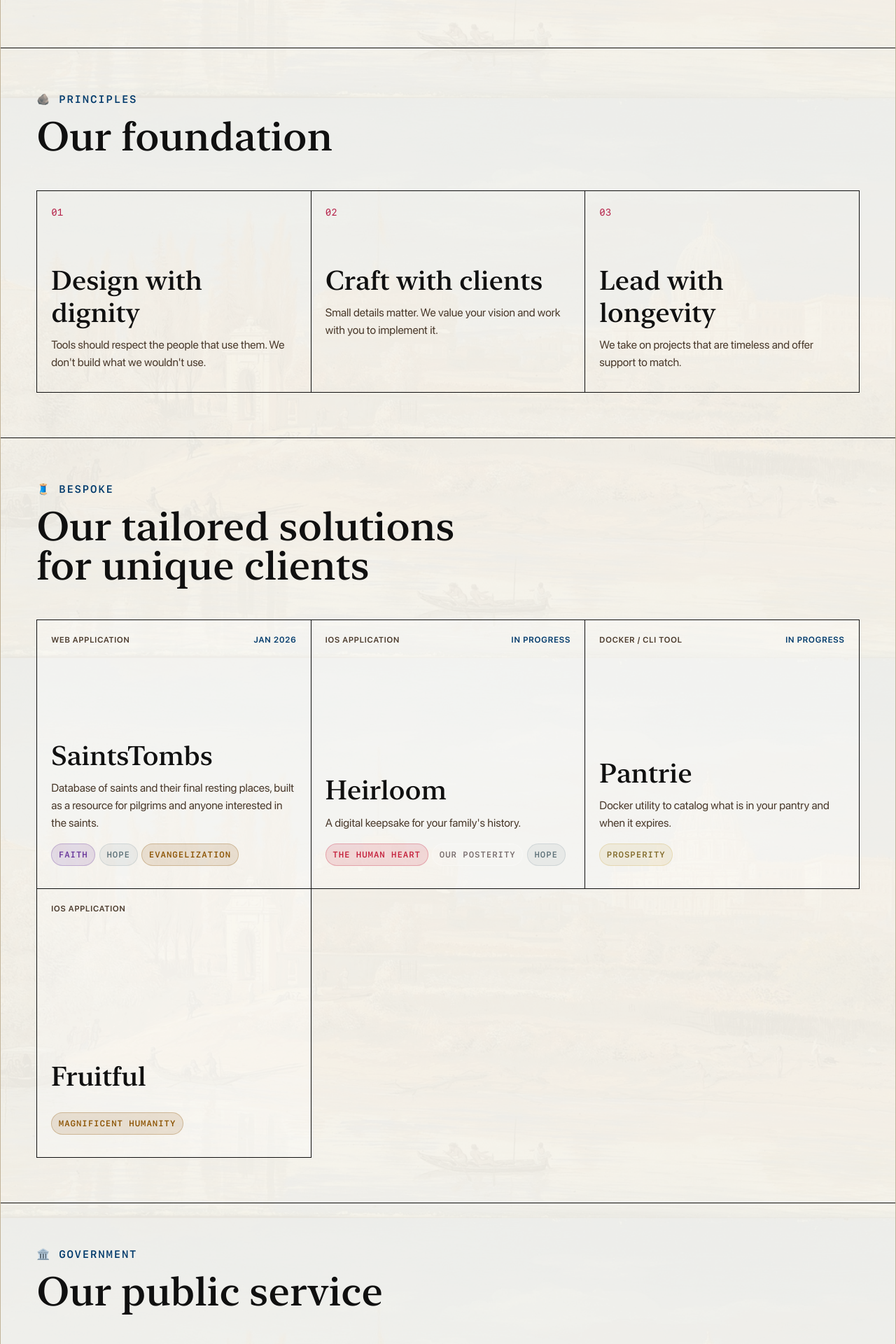
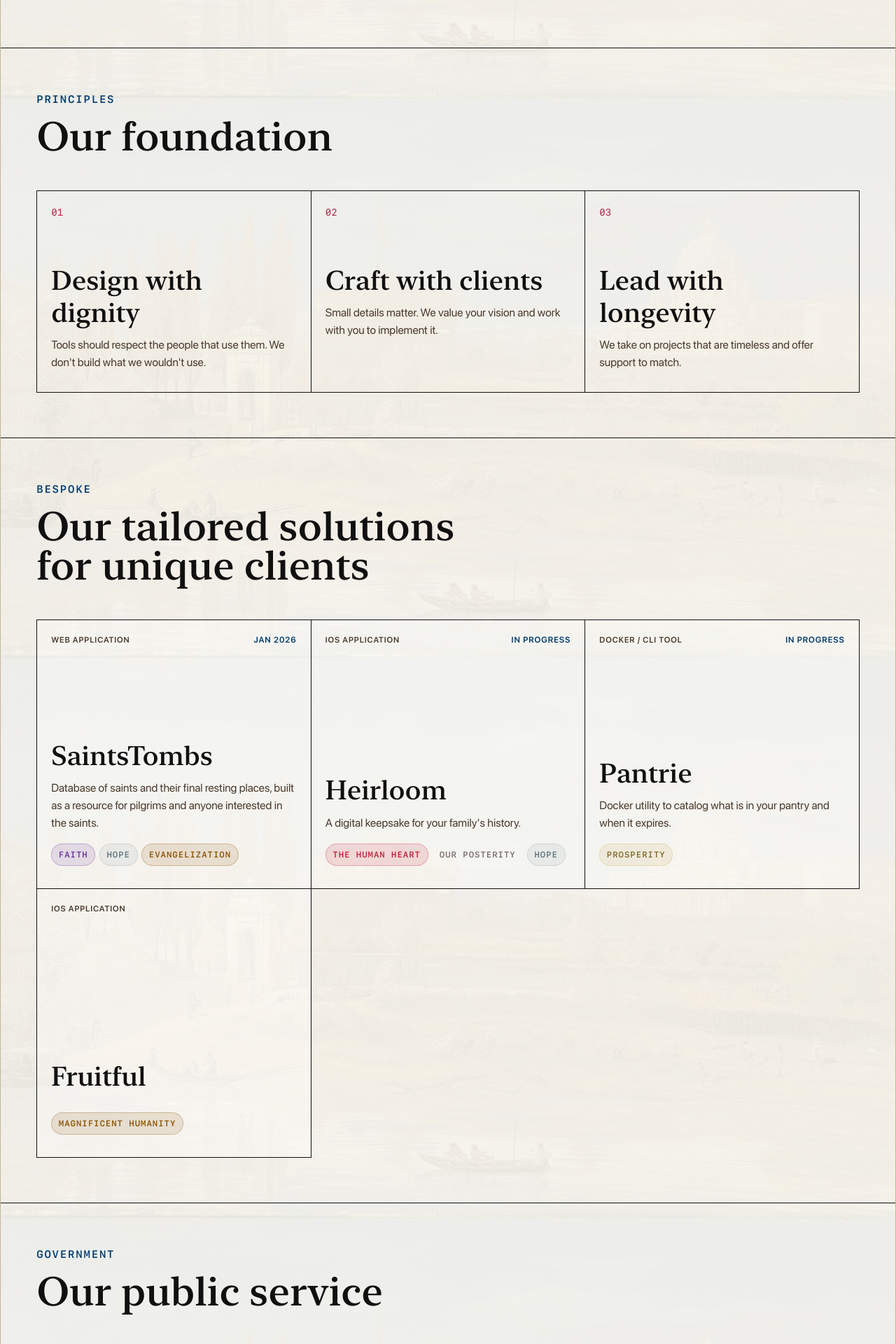
Before and after one commit to ryanrclewis/archangel, a Next.js app: page / in a window 1280 px wide. Shown: the part 660-2580 px from the top of the page at 70% size. Built offline with nearby package versions, Linux system fonts and the light colour scheme.

Commit message:
style(nav,headers): remove decorative emojis from header nav and section eyebrows (Task 2)

```diff
--- a/app/admin/page.tsx
+++ b/app/admin/page.tsx
@@ -479,7 +479,7 @@ function ProjectList({
                   }}
                   title="Hidden from public"
                 >
-                  🔒 HIDDEN
+                  [HIDDEN]
                 </span>
               )}
               {p.section && (
@@ -493,7 +493,7 @@ function ProjectList({
                   }}
                   title="Section"
                 >
-                  📁 {p.section}
+                  {p.section}
                 </span>
               )}
               <span style={{ marginLeft: 10, fontSize: 12, color: "var(--muted)", fontFamily: "var(--font-mono)" }}>
--- a/app/components/SiteHeader.tsx
+++ b/app/components/SiteHeader.tsx
@@ -52,19 +52,19 @@ export function SiteHeader() {
 
       {!isMobile && (
         <nav className="site-nav" aria-label="Primary navigation">
-          <Link href="/#principles"><span className="nav-emoji">🪨</span>Principles</Link>
-          <Link href="/#bespoke"><span className="nav-emoji">🧵</span>Bespoke</Link>
-          <Link href="/#government"><span className="nav-emoji">🏛️</span>Government</Link>
-          <Link href="/#industry"><span className="nav-emoji">🏭</span>Industry</Link>
-          <Link href="/#research"><span className="nav-emoji">📚</span>Research</Link>
-          <a href="mailto:contact@archangel-labs.com"><span className="nav-emoji">📧</span>Contact</a>
+          <Link href="/#principles">Principles</Link>
+          <Link href="/#bespoke">Bespoke</Link>
+          <Link href="/#government">Government</Link>
+          <Link href="/#industry">Industry</Link>
+          <Link href="/#research">Research</Link>
+          <a href="mailto:contact@archangel-labs.com">Contact</a>
           <button
             onClick={handleOpenCommandPalette}
             className="command-palette-trigger"
             aria-label="Search projects (Cmd+K)"
             title="Press Cmd+K to search projects"
           >
-            <span className="nav-emoji">🔍</span>Search<kbd className="search-hint">⌘K</kbd>
+            Search<kbd className="search-hint">⌘K</kbd>
           </button>
         </nav>
       )}
--- a/app/globals.css
+++ b/app/globals.css
@@ -247,26 +247,6 @@ a {
   outline: 0;
 }
 
-.site-nav a .nav-emoji,
-.command-palette-trigger .nav-emoji {
-  font-size: 1rem;
-  max-width: 0;
-  overflow: hidden;
-  opacity: 0;
-  display: inline-block;
-  white-space: nowrap;
-  transition: max-width 0.2s ease, opacity 0.2s ease, margin 0.2s ease;
-  margin-right: 0;
-}
-
-.site-nav a:hover .nav-emoji,
-.site-nav a:focus-visible .nav-emoji,
-.command-palette-trigger:hover .nav-emoji,
-.command-palette-trigger:focus-visible .nav-emoji {
-  max-width: 2rem;
-  opacity: 1;
-  margin-right: 0.35rem;
-}
 
 .hero-band,
 .work-band,
--- a/app/page.tsx
+++ b/app/page.tsx
@@ -78,7 +78,7 @@ export default function Home() {
     <PageLayout>
       <section className="hero-band" aria-labelledby="home-title">
         <div className="hero-copy">
-          <p className="eyebrow">🖥️ Technology with Telos</p>
+          <p className="eyebrow">Technology with Telos</p>
           <h1 id="home-title">
             Technology in service of{"\u00A0"}
             <br />
@@ -101,7 +101,7 @@ export default function Home() {
 
       <section className="principles-band" id="principles" aria-labelledby="principles-title">
         <div className="section-heading">
-          <p className="eyebrow">🪨 Principles</p>
+          <p className="eyebrow">Principles</p>
           <h2 id="principles-title">Our foundation</h2>
         </div>
 
@@ -118,7 +118,7 @@ export default function Home() {
 
       <section className="work-band" id="bespoke" aria-labelledby="work-title">
         <div className="section-heading">
-          <p className="eyebrow">🧵 Bespoke</p>
+          <p className="eyebrow">Bespoke</p>
           <h2 id="work-title">Our tailored solutions for unique clients</h2>
         </div>
 
@@ -152,7 +152,7 @@ export default function Home() {
 
       <section className="systems-band" id="government" aria-labelledby="systems-title">
         <div className="section-heading">
-          <p className="eyebrow">🏛️ Government</p>
+          <p className="eyebrow">Government</p>
           <h2 id="systems-title">Our public service</h2>
         </div>
 
@@ -185,7 +185,7 @@ export default function Home() {
 
       <section className="archive-band" id="industry" aria-labelledby="archive-title">
         <div className="section-heading">
-          <p className="eyebrow">🏭 Industry</p>
+          <p className="eyebrow">Industry</p>
           <h2 id="archive-title">Our work with industrial partners</h2>
         </div>
 
@@ -218,7 +218,7 @@ export default function Home() {
 
       <section className="university-band" id="research" aria-labelledby="university-title">
         <div className="section-heading">
-          <p className="eyebrow">📚 Research</p>
+          <p className="eyebrow">Research</p>
           <h2 id="university-title">Our experiments and explorations</h2>
         </div>
 
```
